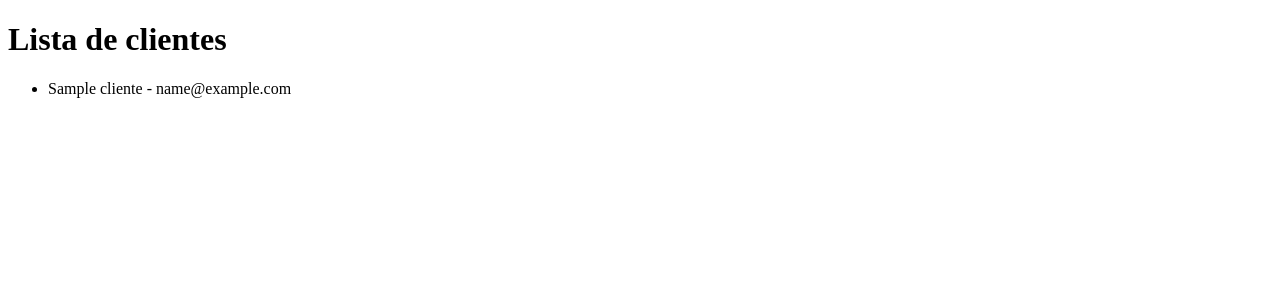
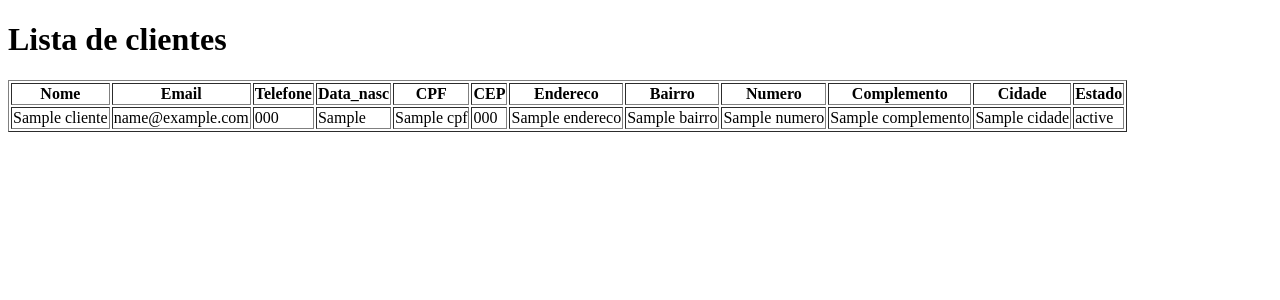
Before and after one commit to SeuByte/PI-FATEC-3SEM, a Django app: template core/templates/lista_cliente.html in a window 1280 px wide. Shown: the top 300 px of the page. Run offline with Django 5.2, Linux system fonts and the light colour scheme; the template is opened without the code that fills it: most values are stand-ins (such as "Sample title", 1, 10 or a date in 2020).

Commit message:
Adicionando todos os dados da tabela cliente

```diff
--- a/core/templates/lista_cliente.html
+++ b/core/templates/lista_cliente.html
@@ -1,18 +1,53 @@
 <!DOCTYPE html>
 <html lang="en">
+
 <head>
     <meta charset="UTF-8">
     <meta name="viewport" content="width=device-width, initial-scale=1.0">
     <title>Document</title>
 </head>
+
 <body>
+
     <h1>Lista de clientes</h1>
-    <ul>
-        {% for cliente in clientes %}
-            <li>
-                {{ cliente.Nome }} - {{ cliente.Email}}
-            </li>
-        {% endfor %}
-    </ul>
+
+    <table border="1">
+        <thead>
+            <th>Nome</th>
+            <th>Email</th>
+            <th>Telefone</th>
+            <th>Data_nasc</th>
+            <th>CPF</th>
+            <th>CEP</th>
+            <th>Endereco</th>
+            <th>Bairro</th>
+            <th>Numero</th>
+            <th>Complemento</th>
+            <th>Cidade</th>
+            <th>Estado</th>
+
+
+        </thead>
+        <tbody>
+            {% for cliente in clientes %}
+            <tr>
+                <td>{{ cliente.Nome }}</td>
+                <td>{{ cliente.Email}}</td>
+                <td>{{cliente.Telefone}}</td>
+                <td>{{cliente.Data_nasc}}</td>
+                <td>{{cliente.CPF}}</td>
+                <td>{{cliente.CEP}}</td>
+                <td>{{cliente.Endereco}}</td>
+                <td>{{cliente.Bairro}}</td>
+                <td>{{cliente.Numero}}</td>
+                <td>{{cliente.Complemento}}</td>
+                <td>{{cliente.Cidade}}</td>
+                <td>{{cliente.Estado}} </td>
+            </tr>
+            {% endfor %}
+        </tbody>
+    </table>
+
 </body>
+
 </html>
```
